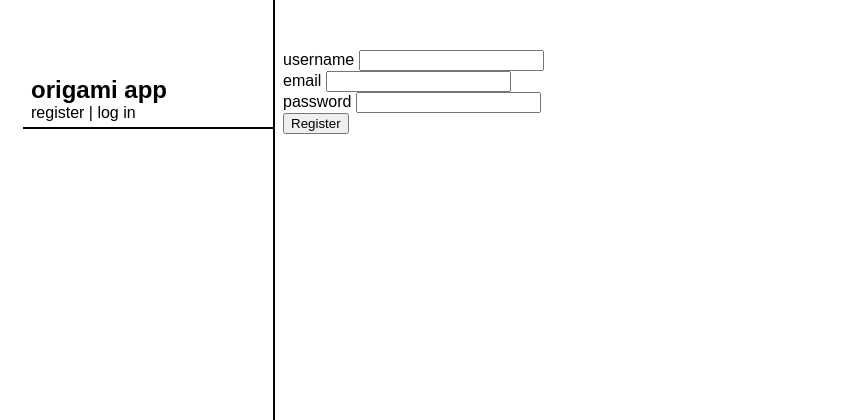
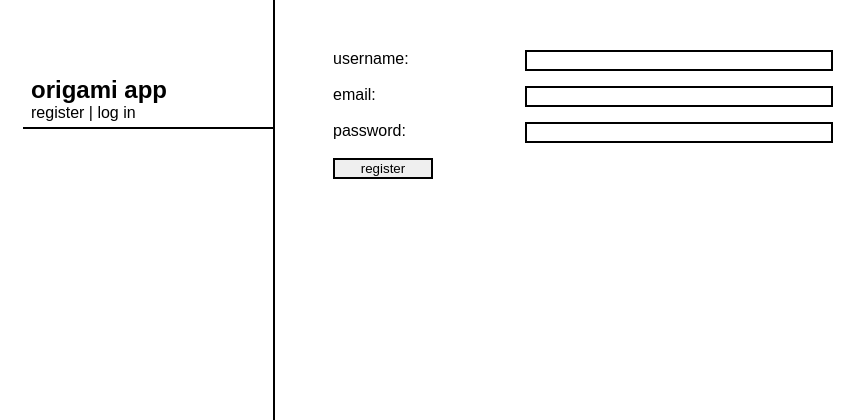
Before and after one commit to owencompher/origami-app, a Python web app: template templates/auth/register.html in a window 1280 px wide. Shown: the top 420 px of the page, without its empty margins (42-906 px from the left). Run offline with Jinja, Linux system fonts and the light colour scheme; the template is opened without the code that fills it, so the values that code supplies are empty.

Commit message:
added form styling

```diff
--- a/static/style.css
+++ b/static/style.css
@@ -74,6 +74,22 @@ aside .scroll {
 .ttext { padding: 6px 8px 5px 8px; transition: padding 0.05s; }
 .btext { padding: 2px 8px 7px 8px; transition: padding 0.05s; }
 
+form {
+    width: 500px;
+    margin-left: 50px;
+}
+form label { display: block; }
+form input[type=text], input[type=password], textarea {
+    width: 300px;
+    float: right;
+    border: solid 2px;
+}
+form input[type=file] { float: right; }
+form ::file-selector-button, input[type=submit] {
+    width: 100px;
+    border: solid 2px;
+}
+
 a {
     text-decoration: none;
     color: var(--fg);
--- a/templates/auth/register.html
+++ b/templates/auth/register.html
@@ -3,13 +3,16 @@
 {% block title %}Register{% endblock %}
 
 {% block content %}
-  <form method="post">
-    <label for="username">username</label>
-    <input name="username" id="username" required><br>
-    <label for="email">email</label>
-    <input type="text" name="email" id="email"><br>
-    <label for="password">password</label>
-    <input type="password" name="password" id="password" required><br>
-    <input type="submit" value="Register">
-  </form>
+    <form method="post">
+        <label for="username">username:
+            <input name="username" id="username" type="text" required>
+        </label><br>
+        <label for="email">email:
+            <input name="email" id="email" type="text">
+        </label><br>
+        <label for="password">password:
+            <input name="password" id="password" type="password" required>
+        </label><br>
+        <input type="submit" value="register">
+    </form>
 {% endblock %}
```
Also changed, not shown: templates/auth/login.html (+9 -7 lines).
